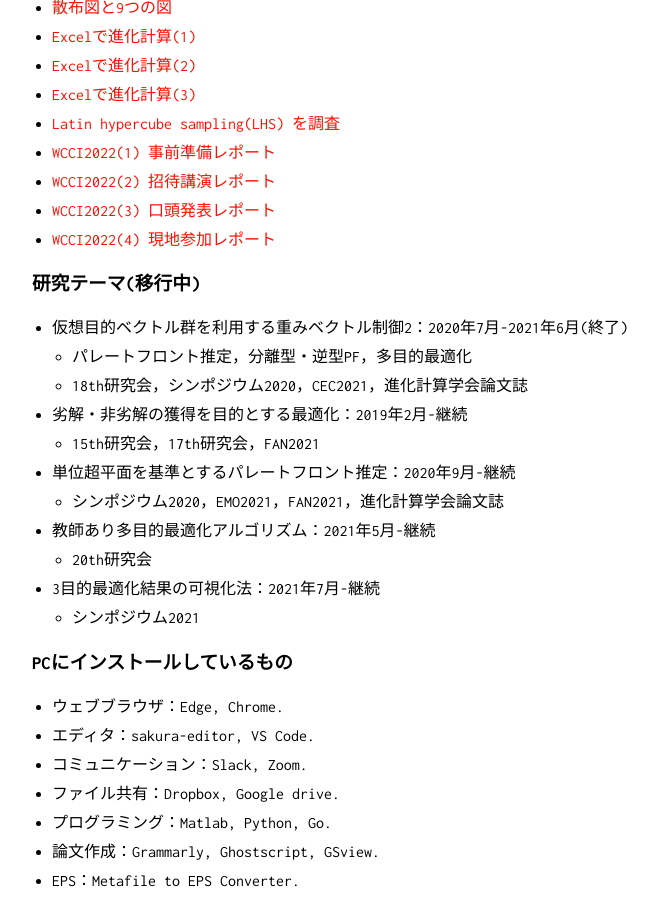
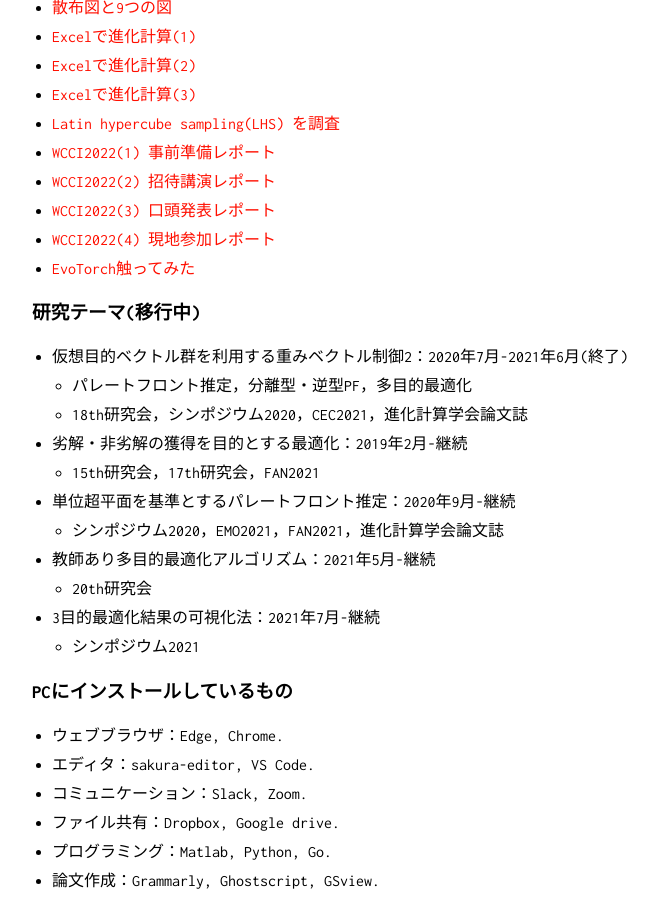
Before and after one commit to tomtkg/tomtkg.github.io, a Jekyll site: the page built from memo.md, in a window 1280 px wide and 900 px high, scrolled down 1650 px. Shown: the whole window, without its empty margins (228-886 px from the left). Built offline with Jekyll 4.4.1, drawn with Linux system fonts in a browser that asks for light colours.

Commit message:
Update memo.md

```diff
--- a/memo.md
+++ b/memo.md
@@ -81,6 +81,7 @@
 - [WCCI2022(2) 招待講演レポート](https://www.timedia.co.jp/tech/20220823-tech)
 - [WCCI2022(3) 口頭発表レポート](https://www.timedia.co.jp/tech/20220825-tech)
 - [WCCI2022(4) 現地参加レポート](https://www.timedia.co.jp/tech/20220830-tech)
+- [EvoTorch触ってみた](https://www.timedia.co.jp/tech/20221101-tech)
 
 ### 研究テーマ(移行中)
 - 仮想目的ベクトル群を利用する重みベクトル制御2：2020年7月-2021年6月(終了)
```
